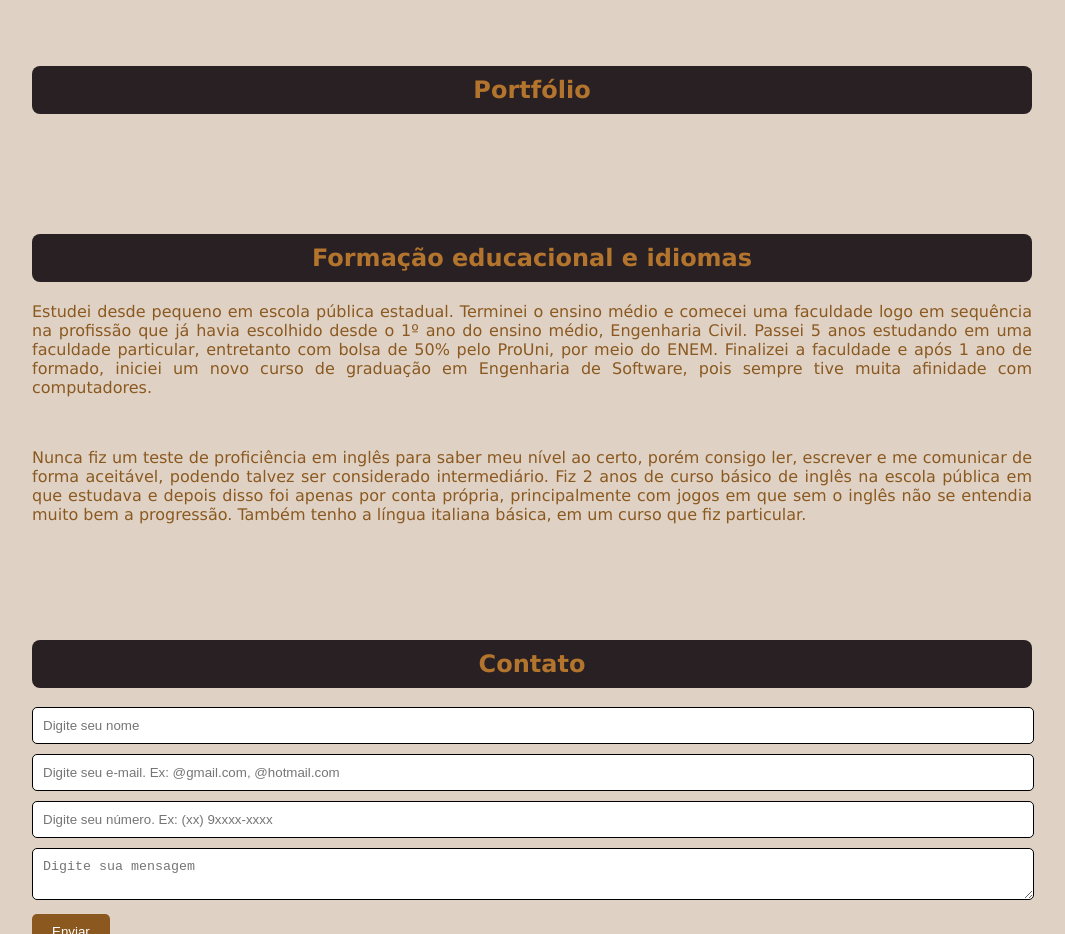
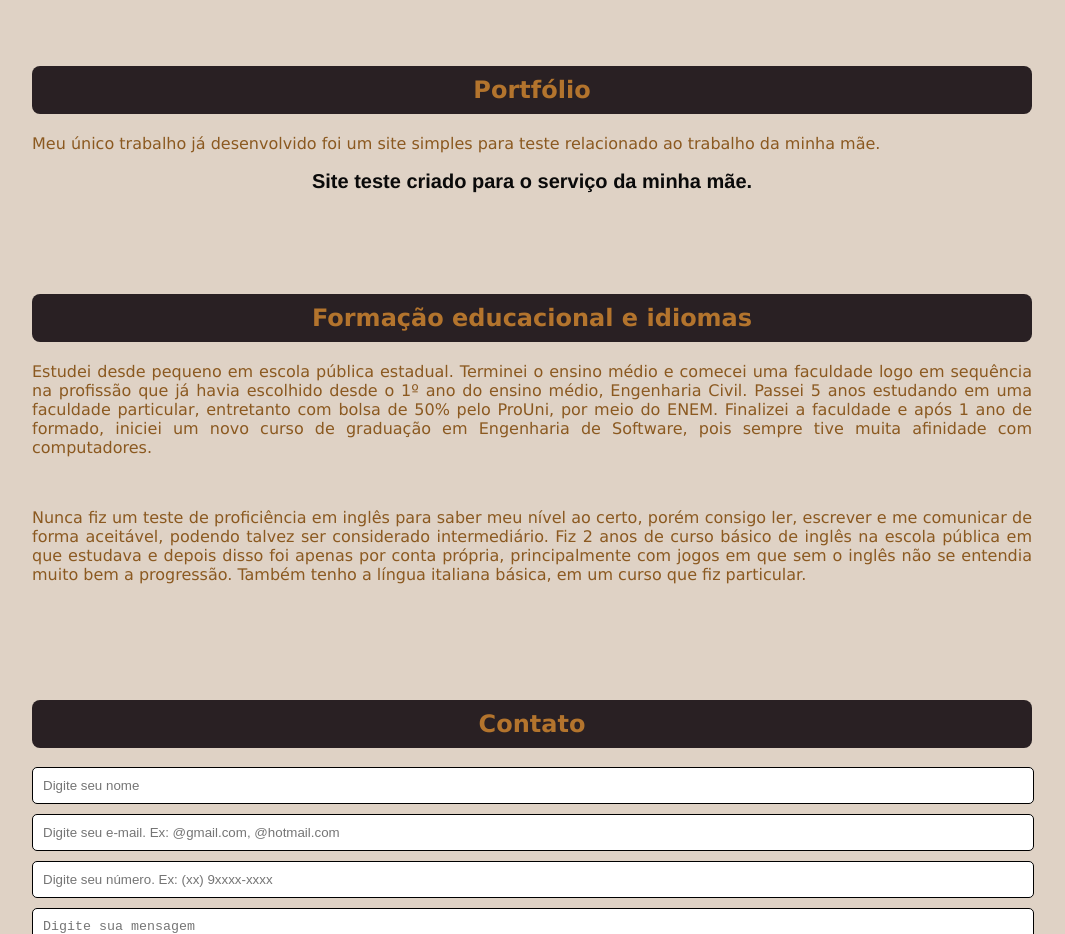
Before and after one commit to Gacan1234/SiteTeste, a plain HTML site: page Atividade Prática/index.html in a window 1280 px wide. Shown: the part 1760-2694 px from the top of the page, without its empty margins (108-1173 px from the left). Drawn offline with Linux system fonts and the light colour scheme.

Commit message:
Alterações 1

```diff
--- a/Atividade Prática/index.html
+++ b/Atividade Prática/index.html
@@ -64,9 +64,8 @@
 
     <section id="portfolio">
         <h2>Portfólio</h2>
-        <p>
-
-        </p>
+        <p>Meu único trabalho já desenvolvido foi um site simples para teste relacionado ao trabalho da minha mãe.</p>
+        <a href="//github.com/Gacan1234/SiteTeste/tree/main/Site%20Dtalhes" id="siteTeste">Site teste criado para o serviço da minha mãe.</a>
     </section>
 
     <section id="formacao">
--- a/Atividade Prática/style.css
+++ b/Atividade Prática/style.css
@@ -56,12 +56,6 @@ p {
     text-align: justify;
 }
 
-.portfolio {
-    display: flex;
-    flex-wrap: wrap;
-    justify-content: center;
-}
-
 footer {
     background-color: #333;
     color: white;
@@ -94,3 +88,21 @@ form > button {
 form > button:hover {
     background-color: #705c45;
 }
+
+#siteTeste {
+    text-decoration: none;
+    color: rgb(10, 10, 10);
+    display: flex;
+    justify-content: center;
+    padding: 1px;
+    max-width: 450px;
+    margin: auto;
+    font-weight: bold;
+    font-family: 'Franklin Gothic Medium', 'Arial Narrow', Arial, sans-serif;
+    font-size: 20px;
+}
+
+#siteTeste:hover {
+    background-color: #8b5920;
+    text-decoration: underline;
+}
```
